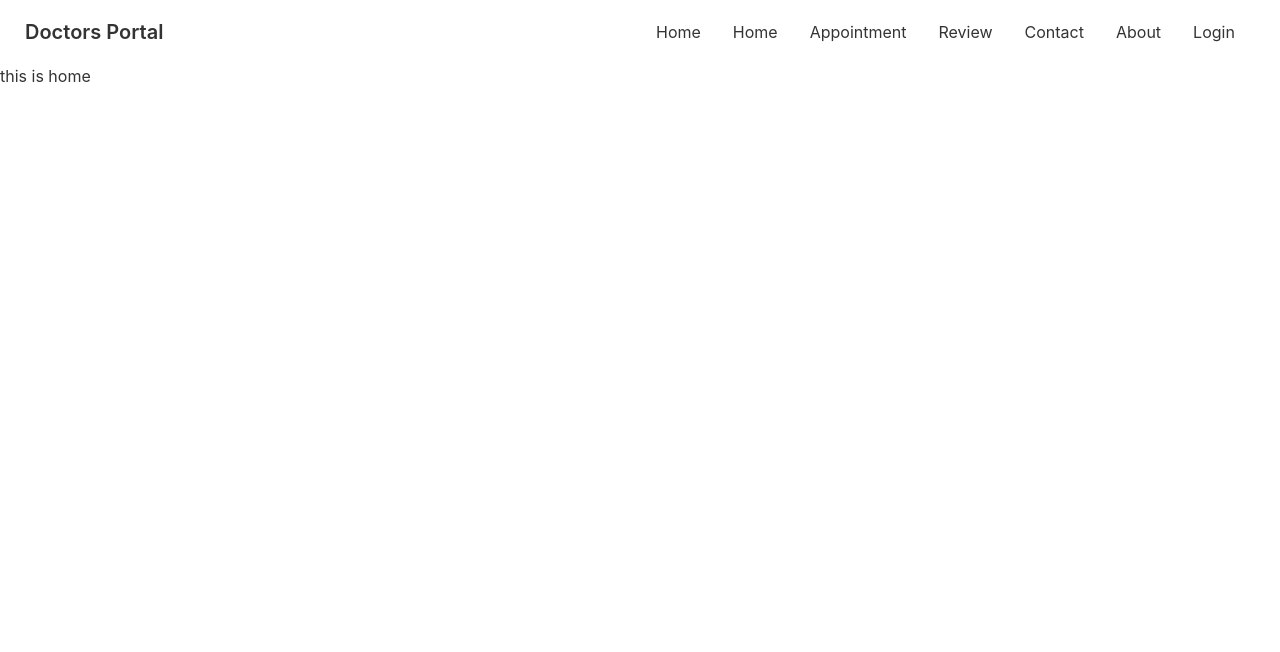
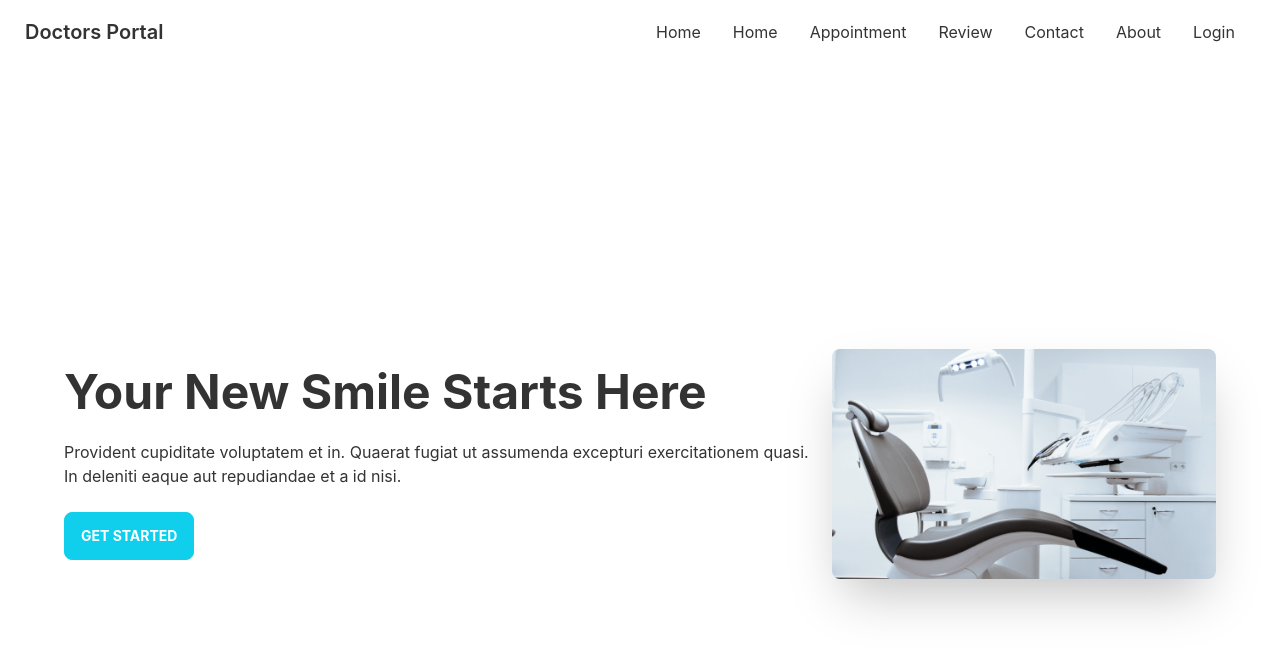
Before and after one commit to abdullahalomar/doctors-portal-client, a React (Create React App) app: page / in a window 1280 px wide. Shown: the top 652 px of the page. Built offline with nearby package versions, Linux system fonts and the light colour scheme.

Commit message:
banner add

```diff
--- a/public/index.html
+++ b/public/index.html
@@ -24,7 +24,7 @@
       work correctly both with client-side routing and a non-root public URL.
       Learn how to configure a non-root public URL by running `npm run build`.
     -->
-    <title>React App</title>
+    <title>Doctors Portal</title>
   </head>
   <body>
     <noscript>You need to enable JavaScript to run this app.</noscript>
--- /dev/null
+++ b/src/Pages/Home/Banner/Banner.js
@@ -0,0 +1,21 @@
+import React from 'react';
+import chair from '../../../assets/images/chair.png';
+
+const Banner = () => {
+    return (
+        <div>
+            <div class="hero min-h-screen px-12">
+  <div class="hero-content flex-col lg:flex-row-reverse">
+    <img src={chair} class="max-w-sm rounded-lg shadow-2xl" />
+    <div>
+      <h1 class="text-5xl font-bold">Your New Smile Starts Here</h1>
+      <p class="py-6">Provident cupiditate voluptatem et in. Quaerat fugiat ut assumenda excepturi exercitationem quasi. In deleniti eaque aut repudiandae et a id nisi.</p>
+      <button class="btn btn-primary uppercase text-white font-bold bg-gradient-to-r from-#19D3AE to-#0FCFEC">Get Started</button>
+    </div>
+  </div>
+</div>
+        </div>
+    );
+};
+
+export default Banner;
--- a/src/Pages/Home/Home.js
+++ b/src/Pages/Home/Home.js
@@ -1,9 +1,10 @@
 import React from 'react';
+import Banner from './Banner/Banner';
 
 const Home = () => {
     return (
         <div>
-            <h2>this is home</h2>
+            <Banner></Banner>
         </div>
     );
 };
```
